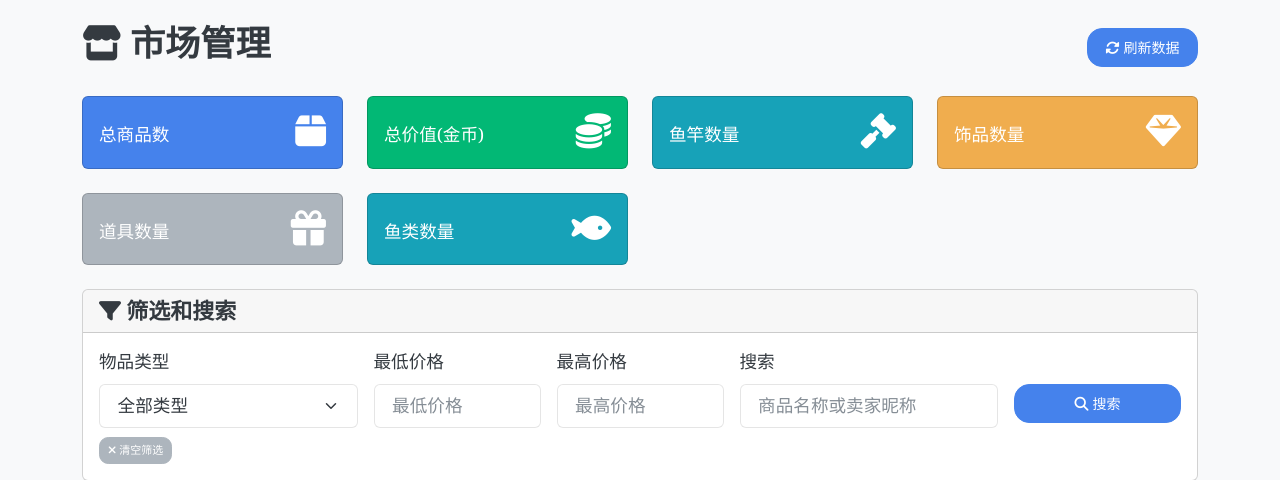
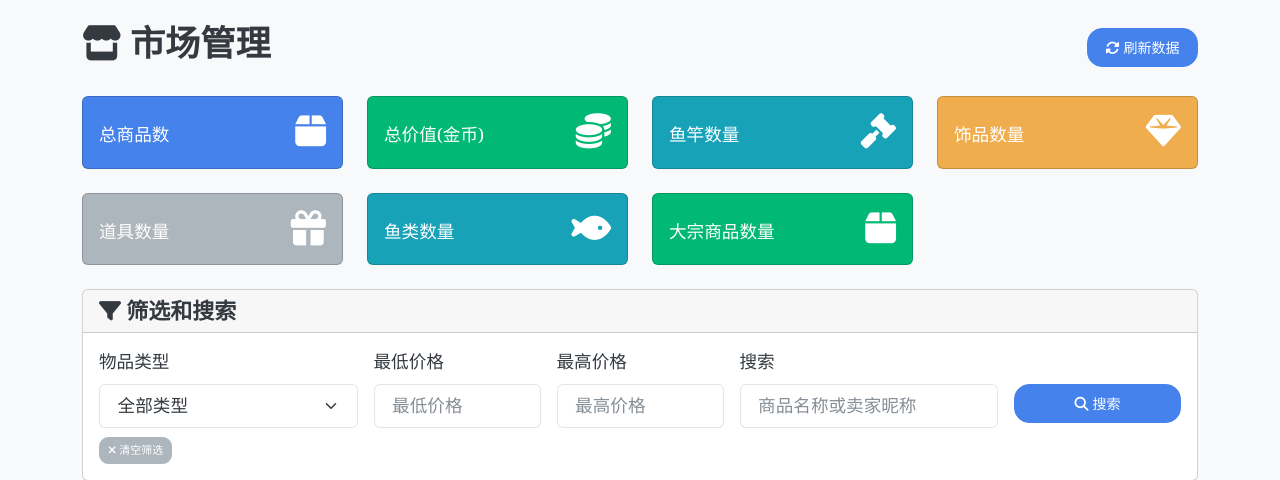
Before and after one commit to xxlemon-io/astrbot_plugin_fishing, a Python web app: template manager/templates/market.html in a window 1280 px wide. Shown: the part 58-538 px from the top of the page. Run offline with Jinja, Linux system fonts and the light colour scheme; the template is opened without the code that fills it, so the values that code supplies are empty; some libraries are stand-ins or nearby versions.

Commit message:
feat: add commodity count to market statistics and UI
- Introduced a new statistic for commodity count in the MarketService, enhancing the data available for market listings.
- Updated the market HTML template to display the commodity count, improving user visibility of available commodities.
- Added filtering options for commodities in the market interface, allowing users to easily navigate item types.

```diff
--- a/core/services/market_service.py
+++ b/core/services/market_service.py
@@ -507,7 +507,8 @@ class MarketService:
                 "rod_count": len([item for item in all_listings if item.item_type == "rod"]),
                 "accessory_count": len([item for item in all_listings if item.item_type == "accessory"]),
                 "item_count": len([item for item in all_listings if item.item_type == "item"]),
-                "fish_count": len([item for item in all_listings if item.item_type == "fish"])
+                "fish_count": len([item for item in all_listings if item.item_type == "fish"]),
+                "commodity_count": len([item for item in all_listings if item.item_type == "commodity"])
             }
 
             return {
--- a/manager/templates/market.html
+++ b/manager/templates/market.html
@@ -104,6 +104,21 @@
             </div>
         </div>
     </div>
+    <div class="col-md-3">
+        <div class="card bg-success text-white">
+            <div class="card-body">
+                <div class="d-flex justify-content-between">
+                    <div>
+                        <h4 class="card-title">{{ stats.commodity_count }}</h4>
+                        <p class="card-text">大宗商品数量</p>
+                    </div>
+                    <div class="align-self-center">
+                        <i class="fas fa-box fa-2x"></i>
+                    </div>
+                </div>
+            </div>
+        </div>
+    </div>
 </div>
 
 <!-- 筛选和搜索表单 -->
@@ -122,6 +137,7 @@
                         <option value="accessory" {% if filters.item_type == 'accessory' %}selected{% endif %}>饰品</option>
                         <option value="item" {% if filters.item_type == 'item' %}selected{% endif %}>道具</option>
                         <option value="fish" {% if filters.item_type == 'fish' %}selected{% endif %}>鱼类</option>
+                        <option value="commodity" {% if filters.item_type == 'commodity' %}selected{% endif %}>大宗商品</option>
                     </select>
                 </div>
                 <div class="col-md-2">
@@ -204,6 +220,8 @@
                                 <span class="badge bg-secondary"><i class="fas fa-gift"></i> 道具</span>
                             {% elif listing.item_type == 'fish' %}
                                 <span class="badge bg-info"><i class="fas fa-fish"></i> 鱼类</span>
+                            {% elif listing.item_type == 'commodity' %}
+                                <span class="badge bg-success"><i class="fas fa-box"></i> 大宗商品</span>
                             {% else %}
                                 <span class="badge bg-secondary">{{ listing.item_type }}</span>
                             {% endif %}
```
